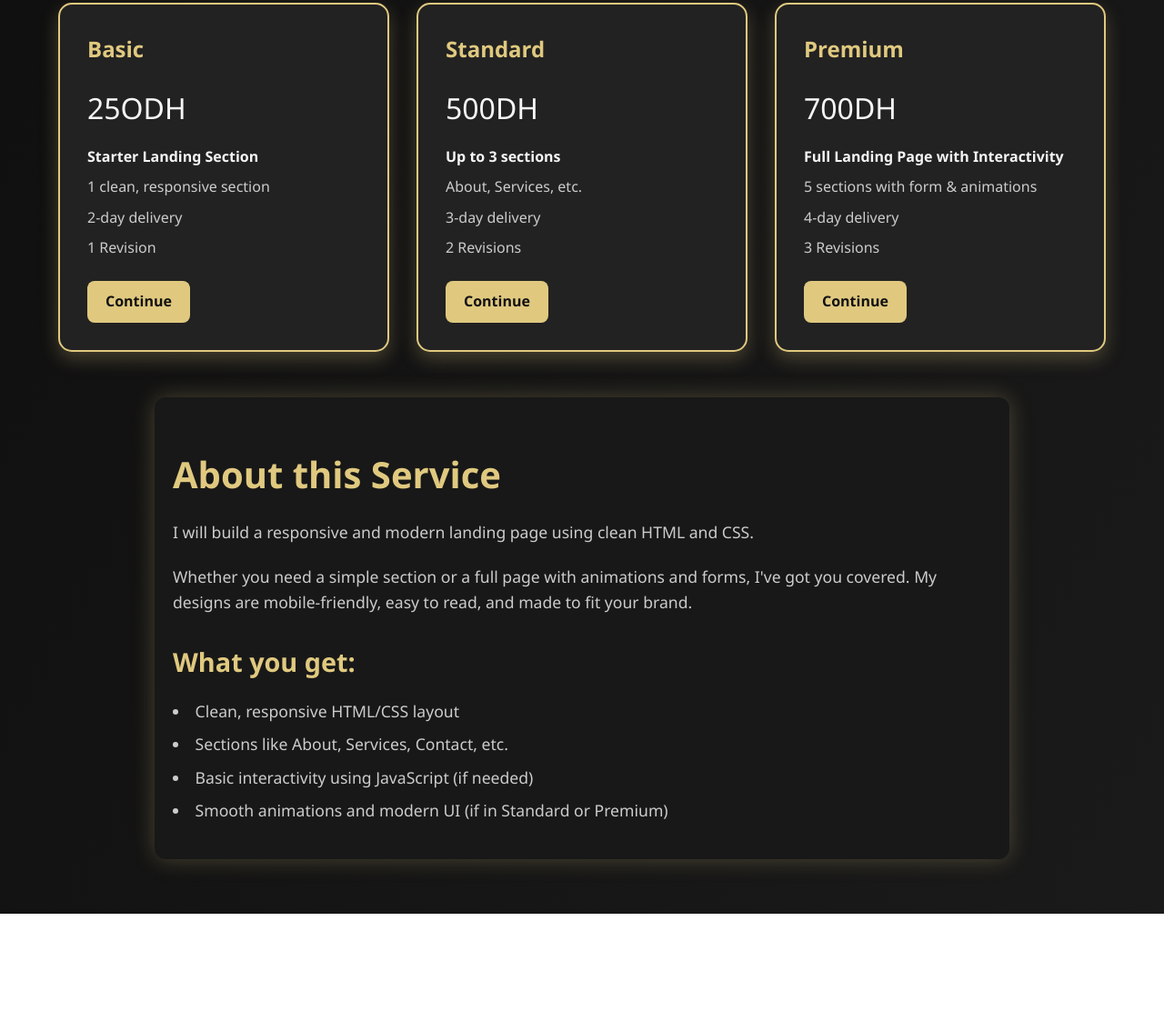
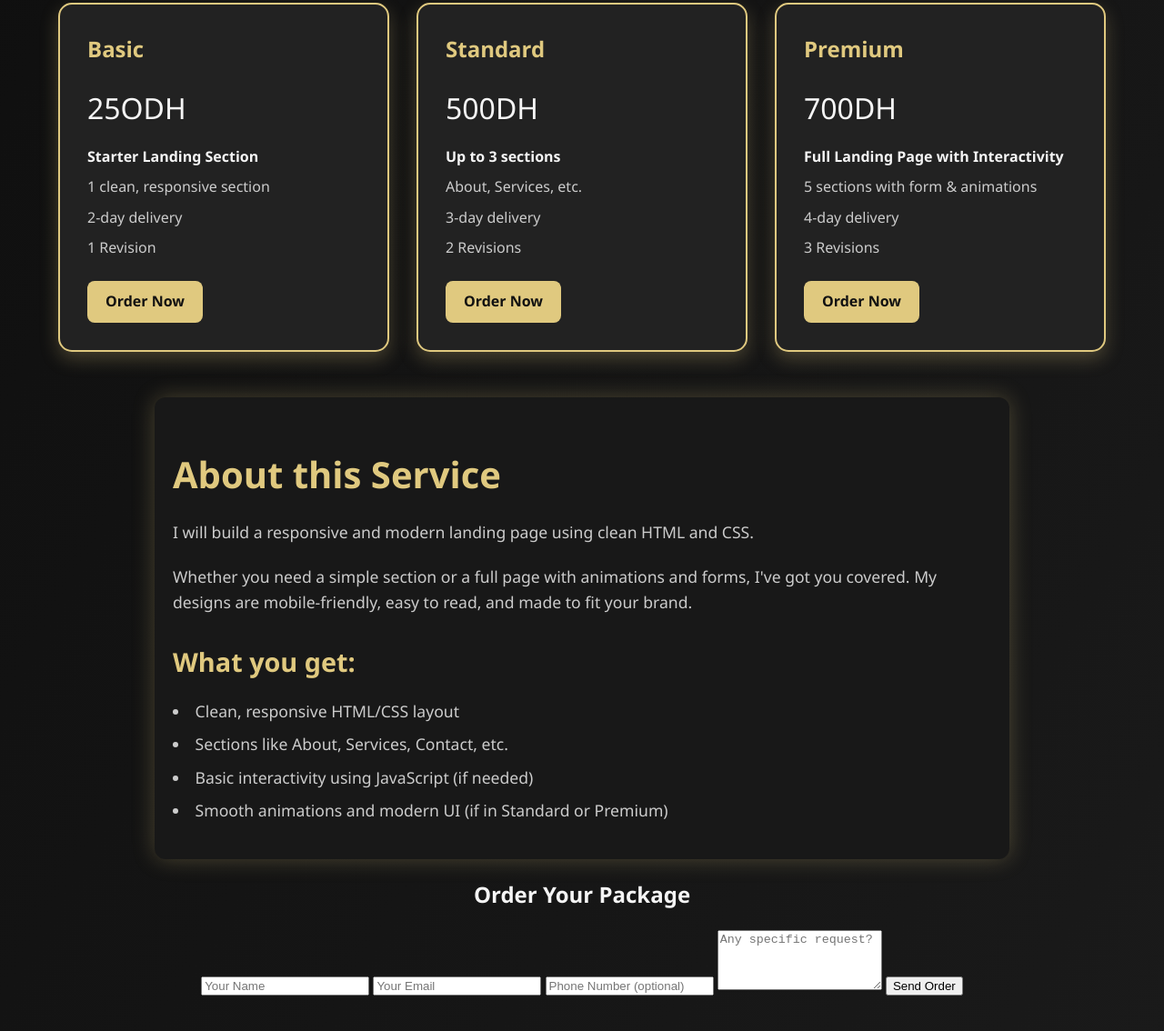
Before and after one commit to adam-zm10/service4, a plain HTML site: page index.html in a window 1280 px wide. Shown: the part 194-1328 px from the top of the page at 91% size. Before the commit the page ends 1199 px from the top, so only its background shows below. Drawn offline with Linux system fonts and the light colour scheme.

Commit message:
Update index.html

```diff
--- a/index.html
+++ b/index.html
@@ -18,7 +18,7 @@
         <p>1 clean, responsive section</p>
         <p>2-day delivery</p>
         <p>1 Revision</p>
-        <a href="#" class="btn">Continue</a>
+         <a href="#contact-form" class="btn" onclick="document.getElementById('selected-package').value='Basic'">Order Now</a>
       </div>
 
       <div class="offer-card">
@@ -28,7 +28,7 @@
         <p>About, Services, etc.</p>
         <p>3-day delivery</p>
         <p>2 Revisions</p>
-        <a href="#" class="btn">Continue</a>
+        <a href="#contact-form" class="btn" onclick="document.getElementById('selected-package').value='Standar'">Order Now</a>
       </div>
 
       <div class="offer-card">
@@ -38,7 +38,7 @@
         <p>5 sections with form & animations</p>
         <p>4-day delivery</p>
         <p>3 Revisions</p>
-        <a href="#" class="btn">Continue</a>
+        <a href="#contact-form" class="btn" onclick="document.getElementById('selected-package').value='Premium'">Order Now</a>
       </div>
     </div>
 
@@ -60,6 +60,18 @@
       </ul>
 
     </section>
+
+    <section id="contact-form" class="contact-form">
+    <h2>Order Your Package</h2>
+    <form action="https://formspree.io/f/mvgqboeb" method="POST">
+      <input type="hidden" name="package" id="selected-package" value="">
+      <input type="text" name="name" placeholder="Your Name" required>
+      <input type="email" name="email" placeholder="Your Email" required>
+      <input type="text" name="phone" placeholder="Phone Number (optional)">
+      <textarea name="message" placeholder="Any specific request?" rows="4"></textarea>
+      <button type="submit" class="btn">Send Order</button>
+    </form>
+  </section>
   </section>
 </body>
 </html>
```
